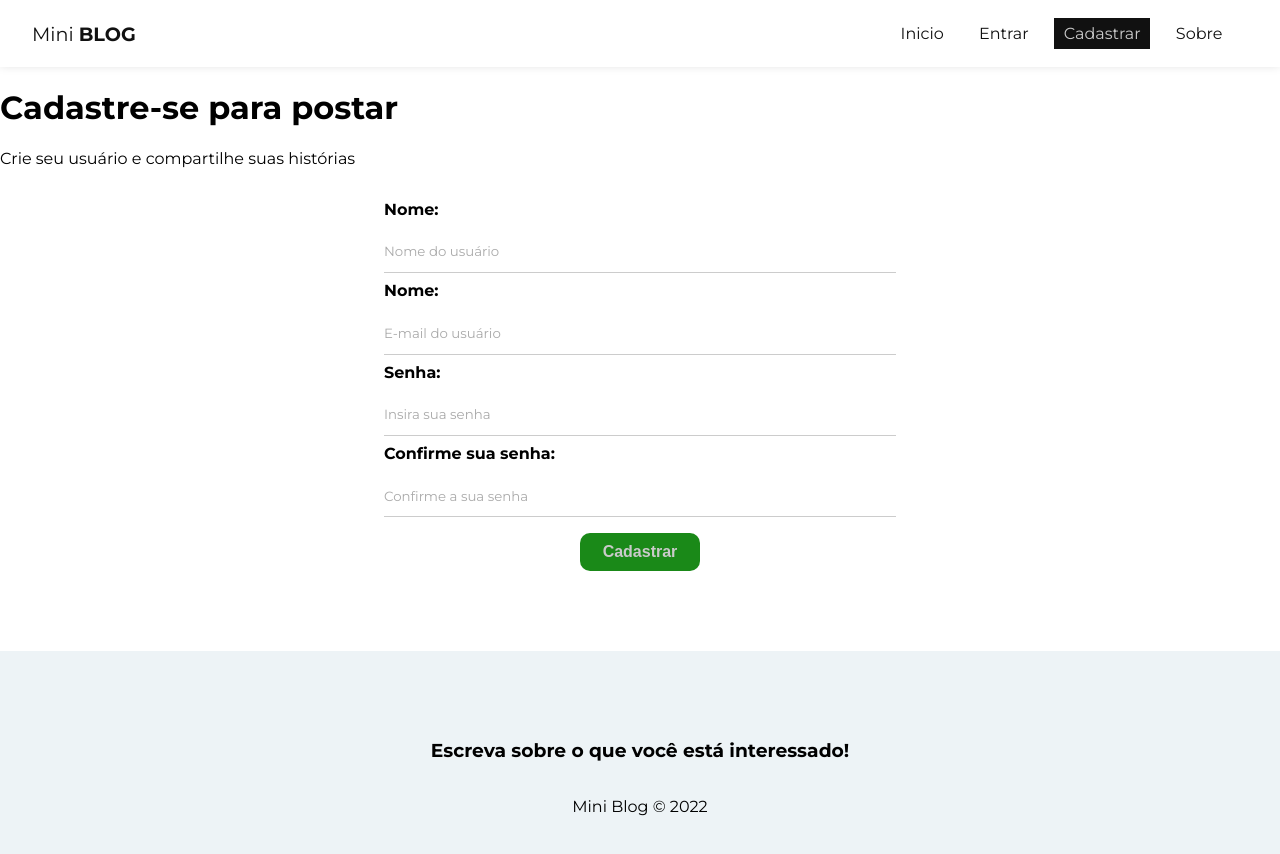
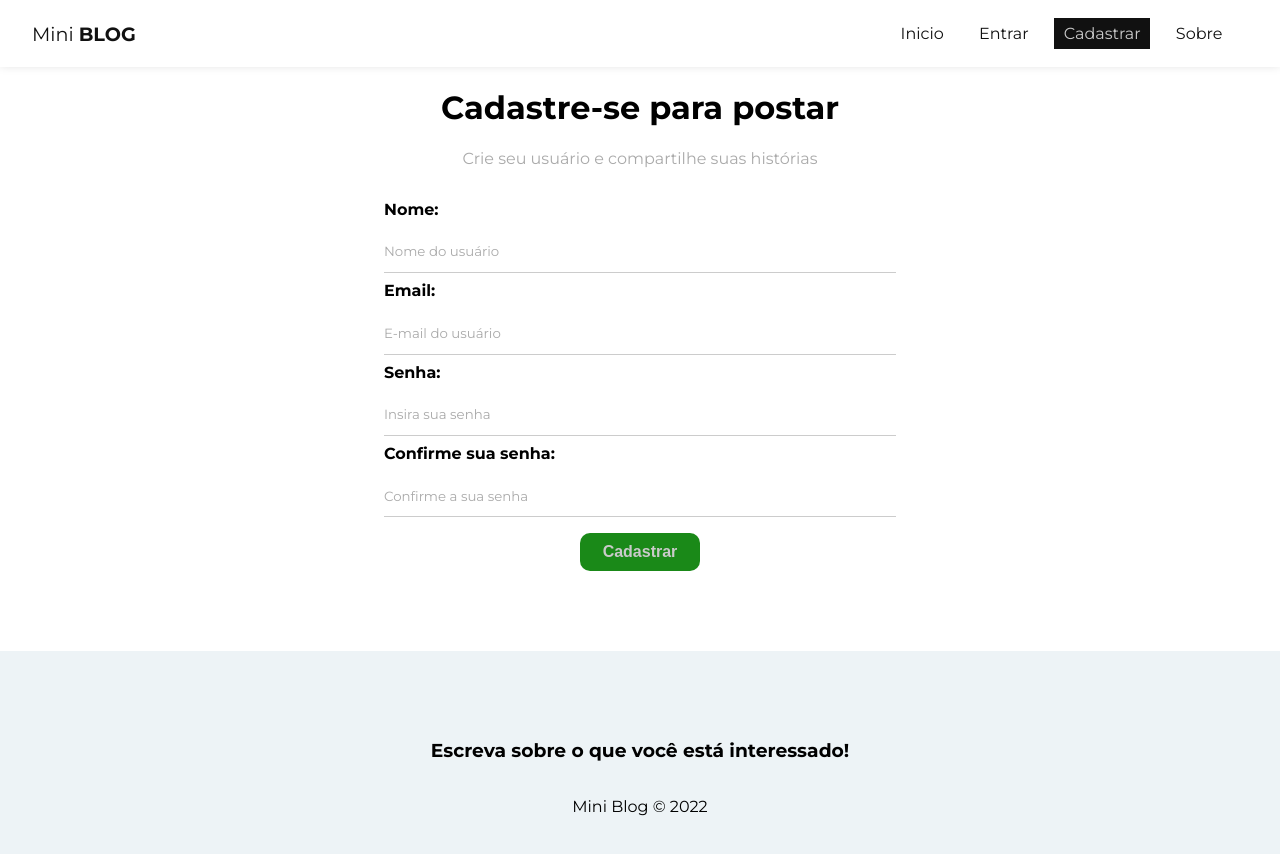
Before and after one commit to SilasRodrigues19/TechBlog, a React (Create React App) app: page /register in a window 1280 px wide. Shown: the top 854 px of the page. Built offline with nearby package versions, Linux system fonts and the light colour scheme.

Commit message:
feat: add form states and error state

```diff
--- a/src/pages/Register/Register.js
+++ b/src/pages/Register/Register.js
@@ -3,25 +3,59 @@
 import { useState, useEffect } from 'react';
 
 export const Register = () => {
+  const [displayName, setDisplayName] = useState('');
+  const [email, setEmail] = useState('');
+  const [password, setPassword] = useState('');
+  const [confirmPassword, setConfirmPassword] = useState('');
+
+  const [error, setError] = useState('');
+
+  const handleSubmit = (e) => {
+    e.preventDefault();
+
+    setError('');
+
+    const user = {
+      displayName,
+      email,
+      password,
+    };
+
+    if (password !== confirmPassword) {
+      setError('As senhas precisam ser iguais');
+      return;
+    }
+
+    console.log(user);
+  };
+
   return (
     <>
-      <h1>Cadastre-se para postar</h1>
-      <p>Crie seu usuário e compartilhe suas histórias</p>
-      <form>
+      <div className={styles.register}>
+        <h1>Cadastre-se para postar</h1>
+        <p>Crie seu usuário e compartilhe suas histórias</p>
+      </div>
+      <form onSubmit={handleSubmit}>
         <label>
           <span>Nome:</span>
           <input
             type='text'
             name='dislayName'
             placeholder='Nome do usuário'
+            autoComplete='off'
             required
+            value={displayName}
+            onChange={(e) => setDisplayName(e.target.value)}
           />
-          <span>Nome:</span>
+          <span>Email:</span>
           <input
             type='email'
             name='email'
             placeholder='E-mail do usuário'
+            autoComplete='off'
             required
+            value={email}
+            onChange={(e) => setEmail(e.target.value)}
           />
           <span>Senha:</span>
           <input
@@ -29,6 +63,8 @@
             name='password'
             placeholder='Insira sua senha'
             required
+            value={password}
+            onChange={(e) => setPassword(e.target.value)}
           />
           <span>Confirme sua senha:</span>
           <input
@@ -36,9 +72,12 @@
             name='confirmPassword'
             placeholder='Confirme a sua senha'
             required
+            value={confirmPassword}
+            onChange={(e) => setConfirmPassword(e.target.value)}
           />
         </label>
         <button className='btn'>Cadastrar</button>
+        {error && <p className='error'>{error}</p>}
       </form>
     </>
   );
```
